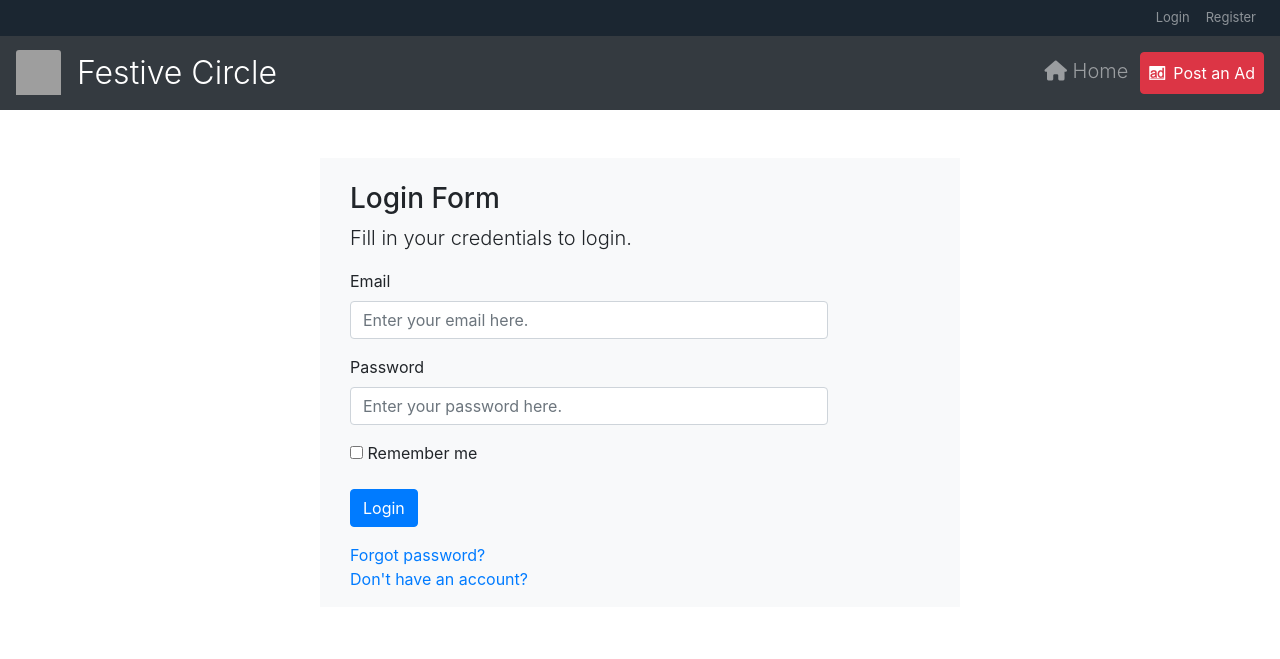
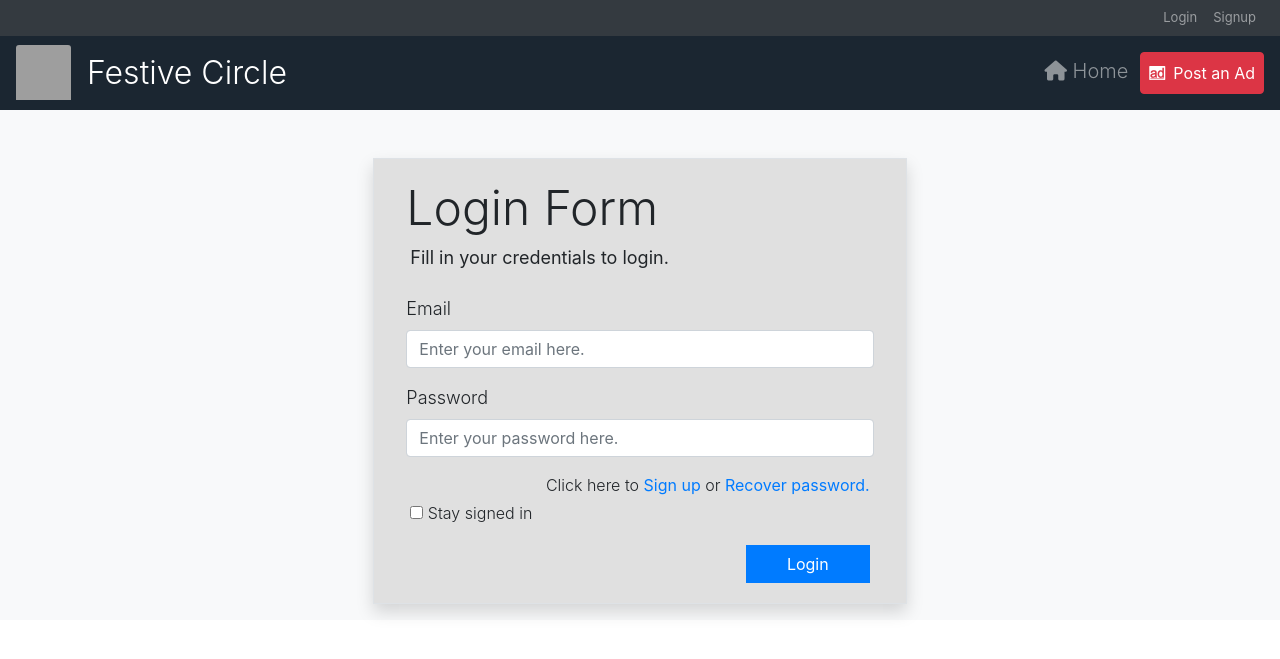
Before and after one commit to awaismazhar/Festive-Circle, a Django app: page /users/login/ in a window 1280 px wide. Shown: the top 659 px of the page. Run offline with Django 3.2, Linux system fonts and the light colour scheme; some libraries are stand-ins or nearby versions; grey boxes are pictures that could not be loaded.

Commit message:
styling more

```diff
--- a/festive/templates/base.html
+++ b/festive/templates/base.html
@@ -20,9 +20,10 @@
   </head>
 
   <body >
-    <div class="col-xs-12">
 
-        <nav class="navbar navbar-dark py-0 navbar-expand-lg py-md-0 justify-content-end" style="background-color: #1B2631 ;">
+    <div class="col-xs-12 bg-light">
+
+        <nav class="navbar navbar-dark bg-dark py-0 navbar-expand-lg py-md-0 justify-content-end" >
             {% if user.is_authenticated %}
             <div class="navbar-collapse collapse justify-content-end" id="navbarNav">
                 <ul class="navbar-nav">
@@ -33,16 +34,16 @@
             <div class="navbar-collapse collapse justify-content-end" id="navbarNav">
                 <ul class="navbar-nav">
                     <li class="nav-item py-0"><a class="nav-link" href="{% url 'login' %}"><font size="2" >Login</font></a></li>
-                    <li class="nav-item py-0"><a class="nav-link" href="{% url 'register' %}"><font size="2" >Register</font></a></li>
+                    <li class="nav-item py-0"><a class="nav-link" href="{% url 'register' %}"><font size="2" >Signup</font></a></li>
                 </ul>
             </div>
             {% endif %}
 
         </nav>
 
-    <nav class="navbar navbar-expand-lg navbar-dark bg-dark ">
-        <img src="/media/icons/ball.png" class="card-img-top " style="width:45px;height:45px;">
-      <a class="lead navbar-brand ml-3" href="{% url 'home' %}"><font size="6" >Festive Circle</font></a>
+    <nav class="navbar navbar-expand-lg navbar-dark " style="background-color: #1B2631 ;">
+      <img src="/media/icons/world.png" class="card-img-top " style="width:55px;height:55px;">
+      <a class="lead navbar-brand ml-3 text-white"  href="{% url 'home' %}"><font size="6"  >Festive Circle</font></a>
 
       <div class="collapse navbar-collapse " >
         <ul class="navbar-nav ml-auto">
@@ -87,12 +88,17 @@
         </ul>
       </div>
     </nav>
-
+    {% for message in messages%}
+    {% if message.tags == 'major error' %}
+    <div class="alert alert-dismissible alert-danger">
+        <button type="button" class="close" data-dismiss="alert">&times;</button>
+        <strong>Oh snap! </strong> <a class="alert-link">{{ message.tags }}</a>
+      </div>
+    {% endif %}
+    {% endfor %}
     {% block content %}
     {% endblock %}
-    {% block messages %}
-        <h2>{{ message }}</h2>
-    {% endblock %}
+
   </div>
 
     {% block footscripts %}
--- a/festive/templates/users/login.html
+++ b/festive/templates/users/login.html
@@ -5,53 +5,74 @@
 {% block content %}
 
 
-<br><br>
+<br>
+<br>
+<div class="d-flex justify-content-center align-items-center"  >
 
+  <form class="form-horizontal col-md-5 shadow p-3  border" method = 'POST' style="background-color: #E0E0E0  ;"> {% csrf_token %}
 
-<div class="d-flex justify-content-center align-items-center" >
+    <div class="ml-3 mr-3 mb-3">
 
-  <form class="form-horizontal col-md-6 bg-light" method = 'POST'> {% csrf_token %}
+    <div class="form-group mt-1">
+          <div class="col-sm-offset-2">
+              <h3 class="lead" ><font size="7"> Login Form</font></h3>
+              <p class="control-label ml-1"><font size="4"> Fill in your credentials to login.</font></p>
+          </div>
+    </div>
+<div class="justify-content-center">
+    <div class="form-group mt-4 ">
+        <label class="lead " for="pwd"><font size="4" >Email</font>
+        {% for message in messages%}
+          {% if message.tags == 'email error' %}
+            <label class="text-danger" ><i class="fas fa-exclamation-circle text-danger"></i>
+            <font size="2" >{{ message }}</font></label>
+          {% endif %}
+        {% endfor %}
+      </label>
+        <input type="email" class="form-control" id="email" placeholder="Enter your email here." name="email" minlength="10" maxlength="320"  required>
+    </div>
+    <div class="form-group ">
+      <label class="lead" for="pwd"><font size="4" >Password</font>
+        {% for message in messages%}
+          {% if message.tags == 'password error' %}
+            <label class="control-label text-danger" ><i class="fas fa-exclamation-circle text-danger"></i>
+            <font size="2" >{{ message }}</font></label>
+          {% endif %}
+        {% endfor %}
+      </label>
 
-      <div class="form-group">
-          <div class="col-sm-offset-2 col-sm-10 mt-4">
-              <h3> Login Form</h3>
-              <p class="lead"> Fill in your credentials to login.</p>
-          </div>
-        </div>
+        <input type="password" class="form-control" id="pwd" placeholder="Enter your password here."  name="password" minlength="6" maxlength="12" required >
 
-    <div class="form-group">
-      <label class="control-label col-sm-2" for="email">Email</label>
-      <div class="col-sm-10">
-        <input type="email" class="form-control" id="email" placeholder="Enter your email here." name="email" minlength="10" maxlength="320"  required>
-      </div>
     </div>
-    <div class="form-group">
-      <label class="control-label col-sm-2" for="pwd">Password</label>
-      <div class="col-sm-10">
-        <input type="password" class="form-control" id="pwd" placeholder="Enter your password here."  name="password" minlength="6" maxlength="12" required>
-      </div>
-    </div>
-    <div class="form-group">
-      <div class="col-sm-offset-2 col-sm-10">
-        <div class="checkbox">
-          <label>   <input type="checkbox" name="remember me">  Remember me</label>
-        </div>
-      </div>
-    </div>
-    <div class="form-group">
-      <div class="col-sm-offset-2 col-sm-10">
-        <button type="submit" class="btn btn-primary">Login</button>
-      </div>
-    </div>
-    <div class="form-group">
-        <div class="col-sm-offset-2 col-sm-10">
-            <!-- <a href="{% provider_login_url 'google' %}" type="sumbit">Login with gmail</a><br> -->
-            <a href="{% url 'recoverpassword' %}" type="sumbit">Forgot password?</a><br>
-            <a href="{% url 'register' %}" type="sumbit">Don't have an account?</a>
+    <div class="row ">
+        <div class="col-12 text-right">
+            <a class="lead"> <font size="3" >Click here to </font></a>
+            <a class="text-primary" href="{% url 'register' %}"><font size="3" >Sign up</font></a>
+            <a class="lead"> <font size="3" >or</font></a>
+            <a class="text-primary mr-1" href="{% url 'recoverpassword' %}"><font size="3" >Recover password.</font></a>
 
         </div>
-      </div>
+    </div>
 
+    <div class="form-group mt-1 ml-1">
+          <label class="lead mb-1">   <input type="checkbox" name="remember me"><font size="3" > Stay signed in</font>
+          </label>
+    </div>
+          <!-- <label class="control-label text-right">
+              <p class="text"><a  href="{% url 'register' %}" type="sumbit"> signup</a></p>
+          </label>
+             -->
+            <!-- <p class="text-right"><a class="text-primary"  href="{% url 'recoverpassword' %}" type="sumbit">recover passwrord</a>
+              <a class="lead">|</a><a  href="{% url 'register' %}" type="sumbit"> signup</a></p>
+   -->
+  <!-- <a href="{% provider_login_url 'google' %}" type="sumbit">Login with gmail</a><br> -->
+    <div class="form-group mr-1">
+        <button type="submit" class="btn btn-primary float-right lead rounded-0 mb-1" style="padding: 6px 40px;"><font size="3" >Login</font></button>
+
+    </div>
+
+  </div>
+</div>
   </form>
 
 
--- a/festive/users/views.py
+++ b/festive/users/views.py
@@ -4,7 +4,10 @@ from django.contrib.auth.decorators import login_required
 from django.contrib.auth import get_user_model, update_session_auth_hash
 from django.core.mail import send_mail
 from django.conf import settings
-from .models import reset_codes
+from django.http import HttpResponse, HttpResponseRedirect
+from django.contrib import messages
+
+
 import random
 from django.core.files.storage import FileSystemStorage
 from ads.views import main
@@ -94,12 +97,12 @@ def login(request):
       password = request.POST.get('password')
       remember_me = request.POST.get('remember me')
 
-      if email == "":
-        context = {'message': "You haven't entered an email"}
-        return render(request, 'users/login.html', context)
-      elif password == "":
-        context = {'message': "You haven't entered a password"}
-        return render(request, 'users/login.html', context)
+      # if email == "":
+      #   context = {'message': "You haven't entered an email"}
+      #   return render(request, 'users/login.html', context)
+      # elif password == "":
+      #   context = {'message': "You haven't entered a password"}
+      #   return render(request, 'users/login.html', context)
 
       if(remember_me == "on"):
         request.session.set_expiry(60 * 10)
@@ -111,11 +114,13 @@ def login(request):
           request.session['user_id'] = user.id
           return redirect('home')
         else:
-          context = {'message': "You've entered incorrect credentials"}
-          return render(request, 'users/login.html', context)
+          messages.error(request,
+          "Your password is incorrect. Try again or click forgot password.",
+          extra_tags="password")
+          return HttpResponseRedirect(request.path)
       else:
-        context = {'message': 'This user does not exist'}
-        return render(request, 'users/login.html', context)
+        messages.error(request, "This email has not been registered. Click signup to register this account.", extra_tags="email")
+        return HttpResponseRedirect(request.path)
     else:
       return render(request, 'users/login.html')
 
```
